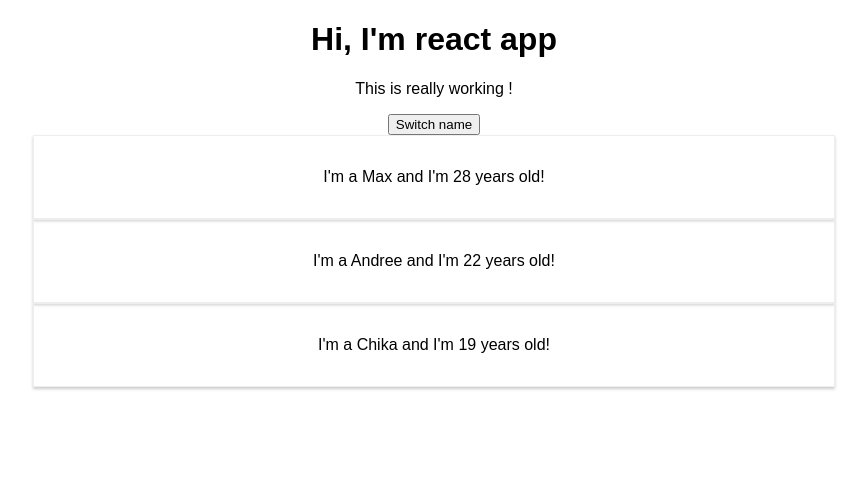
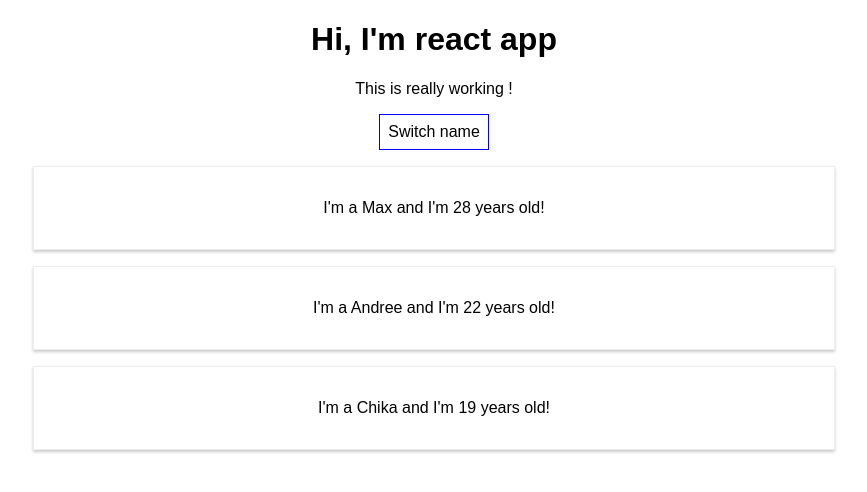
Before and after one commit to rezkyauliapratama/udemy-complete-reactjs, a React (Create React App) app: page / in a window 1280 px wide. Shown: the top 492 px of the page, without its empty margins (206-1073 px from the left). Built offline with nearby package versions, Linux system fonts and the light colour scheme.

Commit message:
Lecture-47

```diff
--- a/src/App.js
+++ b/src/App.js
@@ -25,11 +25,23 @@ class App extends Component {
   }
 
   render() {
+
+    const style={
+      backgroundColor: 'white',
+      font: 'inherit',
+      border : '1px solid blue',
+      padding : '8px',
+      cursor : 'pointer'
+    };
+
     return (
       <div className="App">
        <h1>Hi, I'm react app</h1>
        <p>This is really working !</p>
-       <button onClick={()=>this.switchNameHandler("Maximilian")}>Switch name</button>
+       <button
+        style={style}
+        onClick={()=>this.switchNameHandler("Maximilian")}
+        >Switch name</button>
        <Person
         name ={this.state.persons[0].name}
         age={this.state.persons[0].age}/>
--- a/src/Person/Person.css
+++ b/src/Person/Person.css
@@ -1,6 +1,6 @@
 .Person{
     width: 60%;
-    margin: auto;
+    margin: 16px auto;
     border: 1px solid #eee;
     box-shadow: 0 2px 3px #ccc;
     padding: 16px;
```
